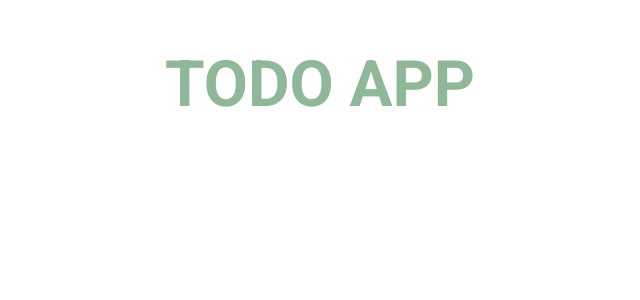
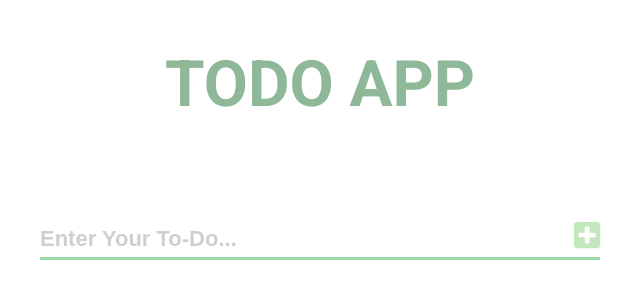
Before and after one commit to nublson/ToDo-Application, a React (Create React App) app: page / in a window 1280 px wide. Shown: the top 300 px of the page, without its empty margins (320-960 px from the left). Built offline with nearby package versions, Linux system fonts and the light colour scheme.

Commit message:
feat(component): add Input

```diff
--- a/src/App.js
+++ b/src/App.js
@@ -3,11 +3,13 @@ import React from 'react'
 import Layout from './components/Layout/Layout'
 
 import Header from './components/UI/Header'
+import Input from './components/UI/Input'
 
 function App() {
 	return (
 		<Layout>
 			<Header title='Todo App' />
+			<Input />
 		</Layout>
 	)
 }
--- a/src/components/Layout/elements.js
+++ b/src/components/Layout/elements.js
@@ -5,7 +5,7 @@ export const StyledMain = styled.section`
 `
 
 export const Container = styled.div`
-	max-width: 124rem;
+	max-width: 60rem;
 	margin: 0 auto;
 	padding: 0 2rem;
 `
--- /dev/null
+++ b/src/components/UI/Button.js
@@ -0,0 +1,16 @@
+import React from 'react'
+import styled from 'styled-components'
+import { FontAwesomeIcon } from '@fortawesome/react-fontawesome'
+import { faPlusSquare } from '@fortawesome/free-solid-svg-icons'
+
+const StyledIcon = styled(FontAwesomeIcon)`
+	font-size: 3rem;
+	color: ${({ state }) =>
+		state === 'empty'
+			? 'var(--primary-highlight)'
+			: 'var(--primary-light)'};
+`
+
+export const AddButton = ({ state }) => {
+	return <StyledIcon state={state} icon={faPlusSquare} />
+}
--- /dev/null
+++ b/src/components/UI/Input/index.js
@@ -0,0 +1,45 @@
+import React from 'react'
+import { Formik } from 'formik'
+import * as Yup from 'yup'
+
+import { Container, StyledForm, StyledField, StyledButton } from './styles'
+
+import { AddButton } from '../Button'
+
+const Input = () => {
+	const validationSchema = Yup.object().shape({
+		todo: Yup.string().required()
+	})
+
+	return (
+		<Formik
+			initialValues={{ todo: '' }}
+			validationSchema={validationSchema}
+			onSubmit={({ todo }, actions) => {
+				console.log(todo)
+
+				actions.resetForm()
+			}}
+		>
+			{({ values }) => (
+				<Container>
+					<StyledForm>
+						<StyledField
+							placeholder='Enter Your To-Do...'
+							type='text'
+							name='todo'
+						/>
+
+						<StyledButton type='submit'>
+							<AddButton
+								state={values.todo ? 'typing' : 'empty'}
+							/>
+						</StyledButton>
+					</StyledForm>
+				</Container>
+			)}
+		</Formik>
+	)
+}
+
+export default Input
--- /dev/null
+++ b/src/components/UI/Input/styles.js
@@ -0,0 +1,41 @@
+import styled from 'styled-components'
+import { Form, Field } from 'formik'
+
+export const Container = styled.div`
+	margin-top: 10rem;
+	width: 100%;
+`
+
+export const StyledForm = styled(Form)`
+	position: relative;
+	width: 100%;
+	height: 4rem;
+	display: flex;
+`
+
+export const StyledField = styled(Field)`
+	border: none;
+	border-bottom: 3px solid var(--primary-light);
+	width: 100%;
+	font-size: 2.2rem;
+	font-weight: 300;
+	color: var(--text);
+
+	&::placeholder {
+		color: var(--text-input);
+
+		font-weight: bold;
+	}
+`
+
+export const StyledButton = styled.button`
+	position: absolute;
+	bottom: 1rem;
+	right: 0rem;
+
+	border: none;
+	background: none;
+	display: inline-block;
+	text-transform: none;
+	cursor: pointer;
+`
--- a/src/styles/global.js
+++ b/src/styles/global.js
@@ -23,6 +23,7 @@ export default createGlobalStyle`
         --primary-light: ${props => props.theme.colors.primary_light};
         --primary-highlight: ${props => props.theme.colors.primary_highlight};
         --text: ${props => props.theme.colors.text};
+        --text-input: ${props => props.theme.colors.text_input};
         --background: ${props => props.theme.colors.background};
         --white: #fff;
         --radius: 1.5rem;
--- a/src/styles/themes/theme.js
+++ b/src/styles/themes/theme.js
@@ -7,7 +7,8 @@ export default {
 		primary_highlight: '#C3E8BD',
 		background: '#fff',
 
-		text: '#D0CFCF'
+		text: '#575757',
+		text_input: '#D0CFCF'
 	},
 
 	mediaQueries
```
Also changed, not shown: package.json (+6 -1 lines), 1 other file (tests, documents, lock files or other folders).
